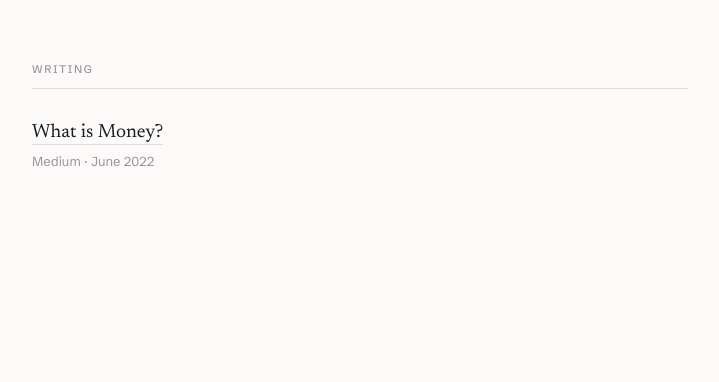
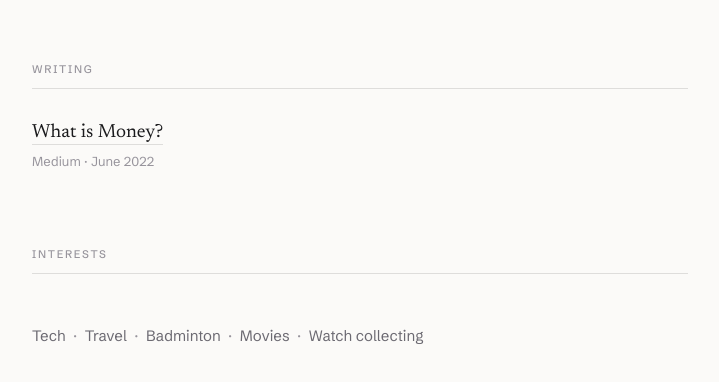
Before and after one commit to asranand7/asranand7.github.io, a plain HTML site: page index.html in a window 1280 px wide. Shown: the part 909-1291 px from the top of the page, without its empty margins (280-999 px from the left). Before the commit the page ends 1171 px from the top, so only its background shows below. Drawn offline with Linux system fonts and the light colour scheme.

Commit message:
Add interests
Co-Authored-By: Claude Opus 5 <noreply@anthropic.com>

```diff
--- a/index.html
+++ b/index.html
@@ -210,6 +210,13 @@
   }
   .post:hover, .post:focus-visible { color: var(--accent); border-bottom-color: var(--accent); }
   .post-note { font-size: 0.8125rem; color: var(--faint); margin-top: 0.5rem; }
+
+  .interests {
+    font-size: 0.9375rem;
+    line-height: 1.8;
+    color: var(--muted);
+  }
+  .interests span { color: var(--faint); padding: 0 0.5em; }
 </style>
 
 <div class="page">
@@ -277,4 +284,9 @@
     </ul>
   </section>
 
+  <section>
+    <h2 class="label">Interests</h2>
+    <p class="interests">Tech<span>·</span>Travel<span>·</span>Badminton<span>·</span>Movies<span>·</span>Watch collecting</p>
+  </section>
+
 </div>
```
